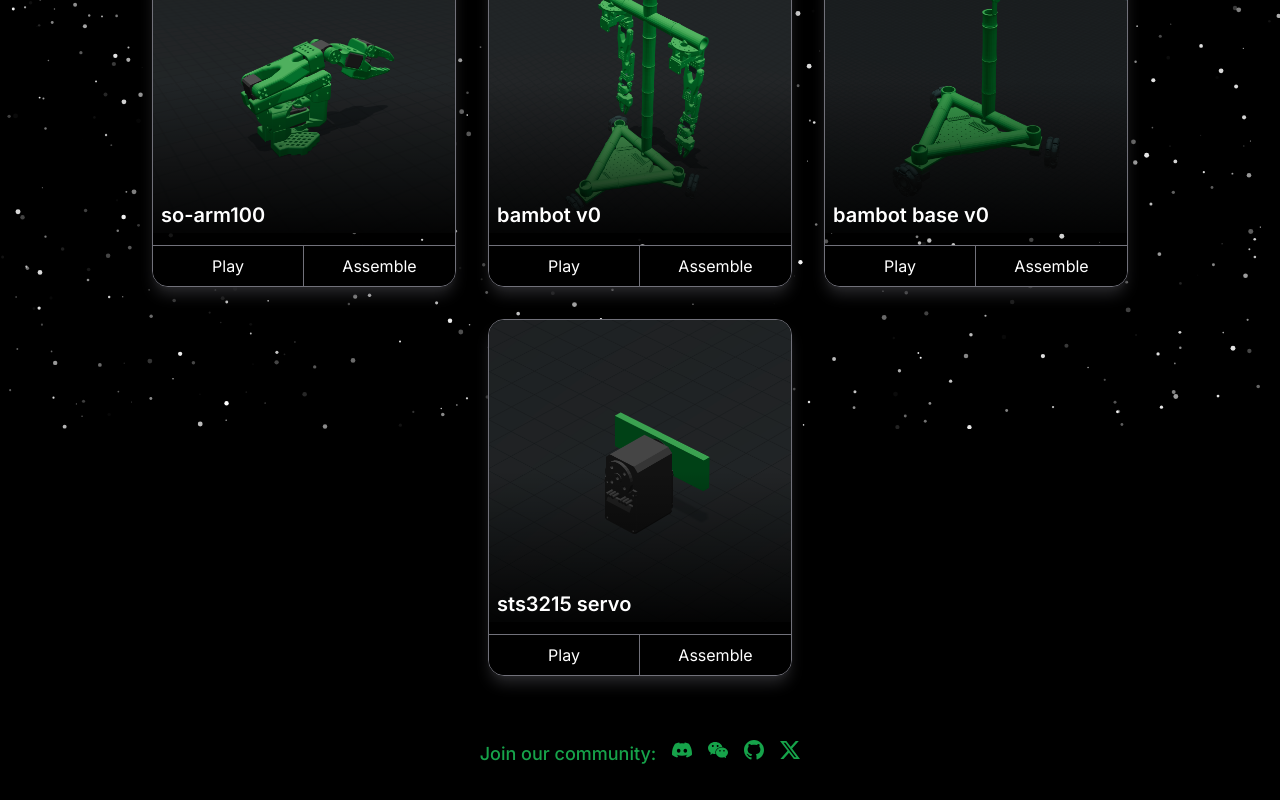
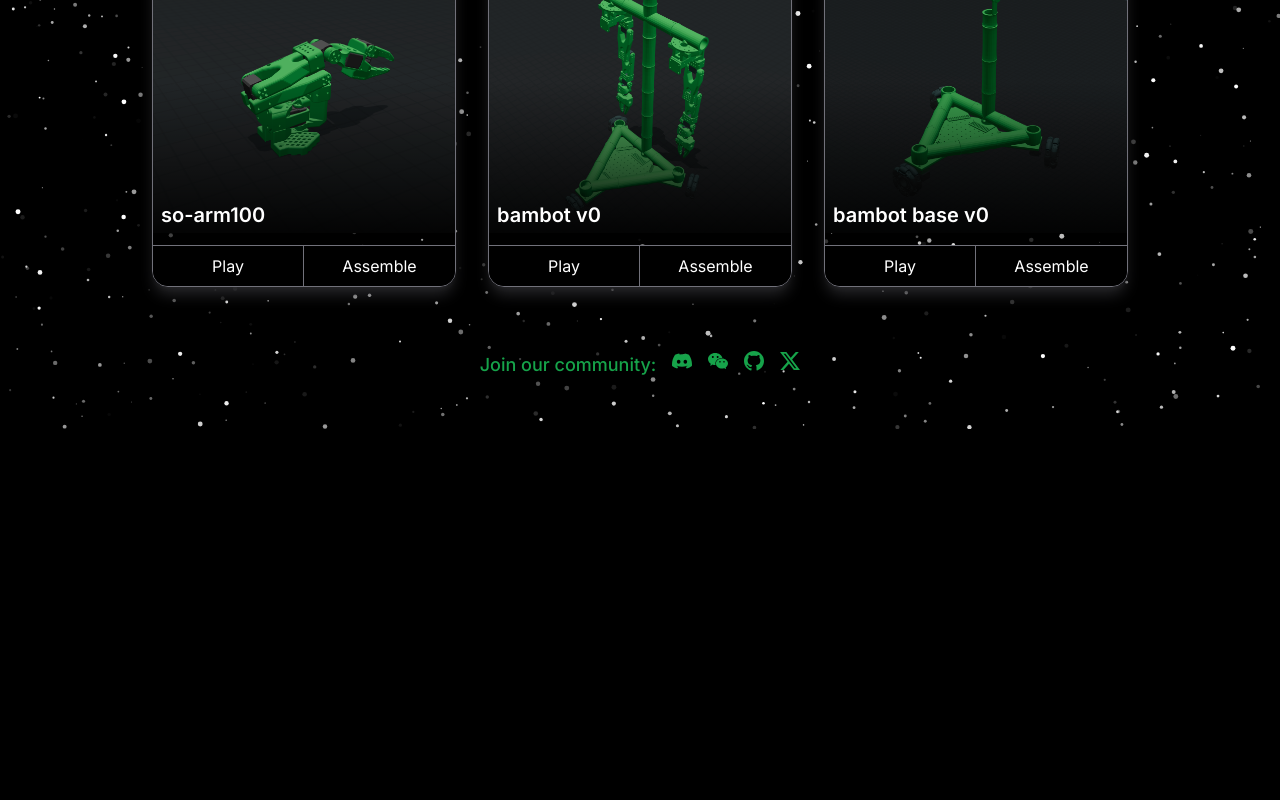
Before and after one commit to timqian/bambot, a Next.js app in the folder website/: page / in a window 1280 px wide. Shown: the part 371-1171 px from the top of the page. After the commit the page ends 928 px from the top, so only its background shows below. Built offline with nearby package versions, Linux system fonts and the light colour scheme.

Commit message:
remove sts3215

```diff
--- a/website/app/page.tsx
+++ b/website/app/page.tsx
@@ -28,13 +28,13 @@ export default function Home() {
       playLink: "/play/bambot-v0-base",
       assembleLink: "https://github.com/timqian/bambot/tree/main/hardware",
     },
-    {
-      id: 0,
-      name: "sts3215 servo",
-      image: "/sts3215.png",
-      playLink: "/play/sts3215",
-      assembleLink: "",
-    },
+    // {
+    //   id: 0,
+    //   name: "sts3215 servo",
+    //   image: "/sts3215.png",
+    //   playLink: "/play/sts3215",
+    //   assembleLink: "",
+    // },
     // {
     //   id: 3,
     //   name: "bambot base v0",
```
